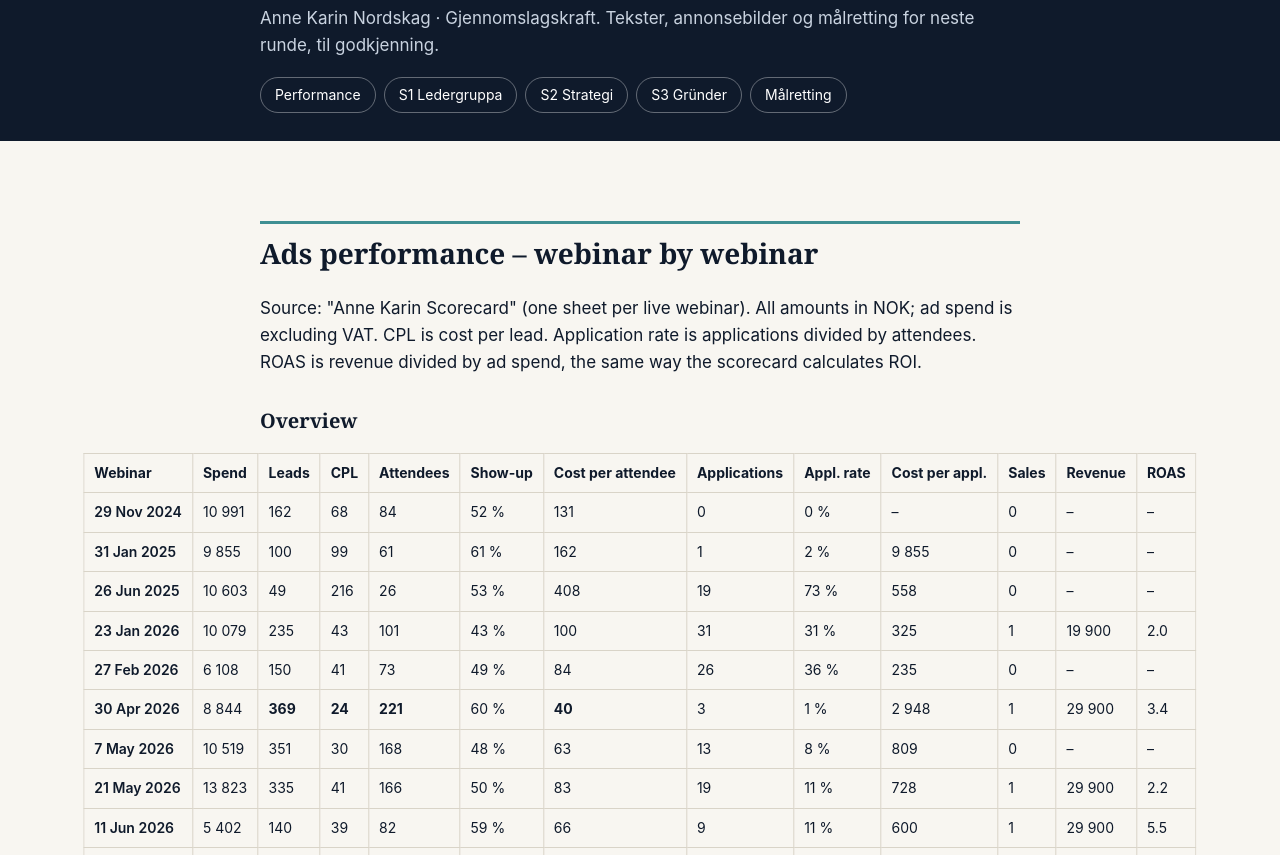
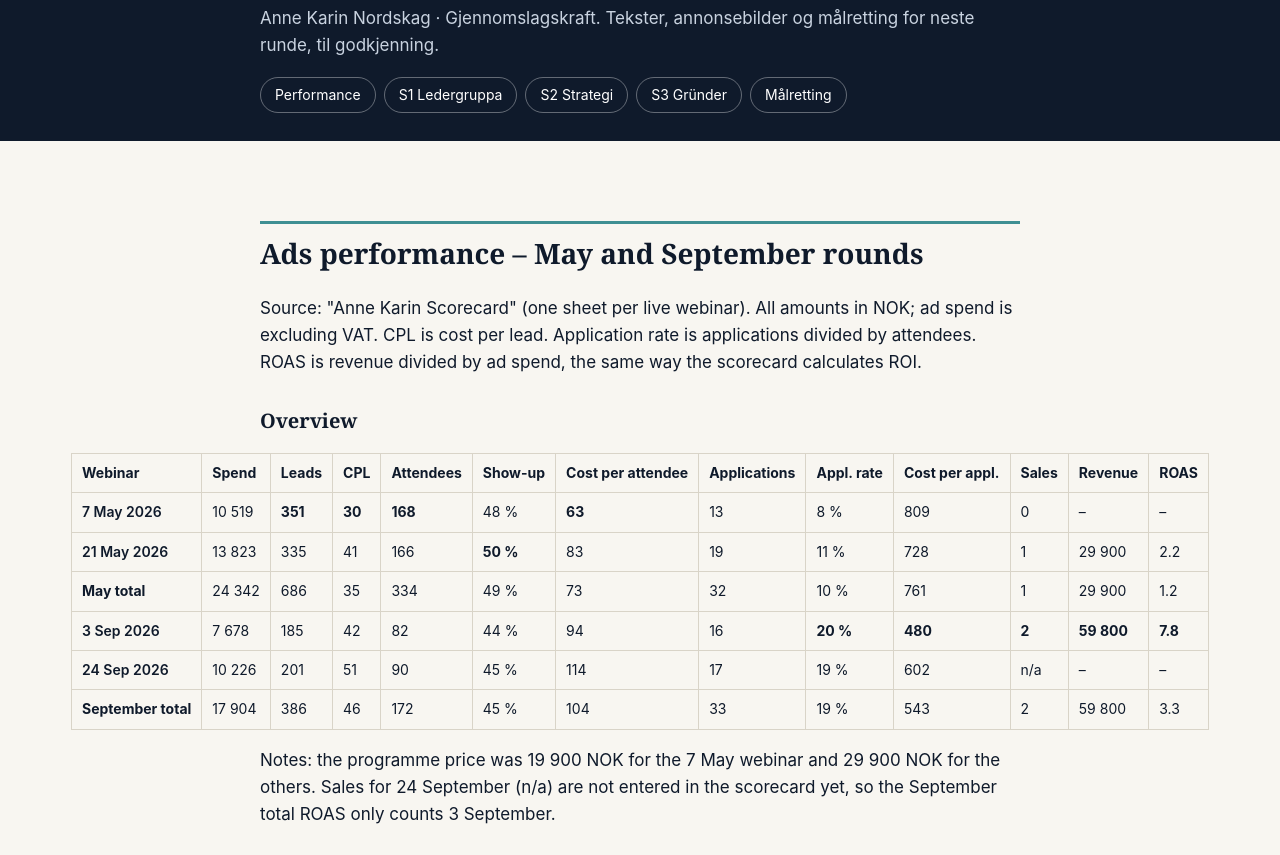
Before and after one commit to haphuongharley-wq/anne-karin-ads-review, a plain HTML site: page index.html in a window 1280 px wide. Shown: the part 86-941 px from the top of the page. Drawn offline with Linux system fonts and the light colour scheme.

Commit message:
docs: limit ads performance overview to May and September rounds

```diff
--- a/index.html
+++ b/index.html
@@ -28,7 +28,7 @@ hr{display:none}
 <header><div class="wrap"><h1>Annonser – lederversjon</h1>
 <p>Anne Karin Nordskag · Gjennomslagskraft. Tekster, annonsebilder og målretting for neste runde, til godkjenning.</p>
 <nav><a href="#performance">Performance</a><a href="#s1">S1 Ledergruppa</a><a href="#s2">S2 Strategi</a><a href="#s3">S3 Gründer</a><a href="#maalretting">Målretting</a></nav></div></header>
-<main><div class="wrap"><div class="perf"><h2 id="performance">Ads performance – webinar by webinar</h2>
+<main><div class="wrap"><div class="perf"><h2 id="performance">Ads performance – May and September rounds</h2>
 <p>Source: "Anne Karin Scorecard" (one sheet per live webinar). All amounts in NOK; ad spend is excluding VAT. CPL is cost per lead. Application rate is applications divided by attendees. ROAS is revenue divided by ad spend, the same way the scorecard calculates ROI.</p>
 <h3>Overview</h3>
 <table>
@@ -51,103 +51,13 @@ hr{display:none}
 </thead>
 <tbody>
 <tr>
-<td>29 Nov 2024</td>
-<td>10 991</td>
-<td>162</td>
-<td>68</td>
-<td>84</td>
-<td>52 %</td>
-<td>131</td>
-<td>0</td>
-<td>0 %</td>
-<td>–</td>
-<td>0</td>
-<td>–</td>
-<td>–</td>
-</tr>
-<tr>
-<td>31 Jan 2025</td>
-<td>9 855</td>
-<td>100</td>
-<td>99</td>
-<td>61</td>
-<td>61 %</td>
-<td>162</td>
-<td>1</td>
-<td>2 %</td>
-<td>9 855</td>
-<td>0</td>
-<td>–</td>
-<td>–</td>
-</tr>
-<tr>
-<td>26 Jun 2025</td>
-<td>10 603</td>
-<td>49</td>
-<td>216</td>
-<td>26</td>
-<td>53 %</td>
-<td>408</td>
-<td>19</td>
-<td>73 %</td>
-<td>558</td>
-<td>0</td>
-<td>–</td>
-<td>–</td>
-</tr>
-<tr>
-<td>23 Jan 2026</td>
-<td>10 079</td>
-<td>235</td>
-<td>43</td>
-<td>101</td>
-<td>43 %</td>
-<td>100</td>
-<td>31</td>
-<td>31 %</td>
-<td>325</td>
-<td>1</td>
-<td>19 900</td>
-<td>2.0</td>
-</tr>
-<tr>
-<td>27 Feb 2026</td>
-<td>6 108</td>
-<td>150</td>
-<td>41</td>
-<td>73</td>
-<td>49 %</td>
-<td>84</td>
-<td>26</td>
-<td>36 %</td>
-<td>235</td>
-<td>0</td>
-<td>–</td>
-<td>–</td>
-</tr>
-<tr>
-<td>30 Apr 2026</td>
-<td>8 844</td>
-<td><strong>369</strong></td>
-<td><strong>24</strong></td>
-<td><strong>221</strong></td>
-<td>60 %</td>
-<td><strong>40</strong></td>
-<td>3</td>
-<td>1 %</td>
-<td>2 948</td>
-<td>1</td>
-<td>29 900</td>
-<td>3.4</td>
-</tr>
-<tr>
 <td>7 May 2026</td>
 <td>10 519</td>
-<td>351</td>
-<td>30</td>
-<td>168</td>
+<td><strong>351</strong></td>
+<td><strong>30</strong></td>
+<td><strong>168</strong></td>
 <td>48 %</td>
-<td>63</td>
+<td><strong>63</strong></td>
 <td>13</td>
 <td>8 %</td>
 <td>809</td>
@@ -161,7 +71,7 @@ hr{display:none}
 <td>335</td>
 <td>41</td>
 <td>166</td>
-<td>50 %</td>
+<td><strong>50 %</strong></td>
 <td>83</td>
 <td>19</td>
 <td>11 %</td>
@@ -171,19 +81,19 @@ hr{display:none}
 <td>2.2</td>
 </tr>
 <tr>
-<td>11 Jun 2026</td>
-<td>5 402</td>
-<td>140</td>
-<td>39</td>
-<td>82</td>
-<td>59 %</td>
-<td>66</td>
-<td>9</td>
-<td>11 %</td>
-<td>600</td>
+<td><strong>May total</strong></td>
+<td>24 342</td>
+<td>686</td>
+<td>35</td>
+<td>334</td>
+<td>49 %</td>
+<td>73</td>
+<td>32</td>
+<td>10 %</td>
+<td>761</td>
 <td>1</td>
 <td>29 900</td>
-<td>5.5</td>
+<td>1.2</td>
 </tr>
 <tr>
 <td>3 Sep 2026</td>
@@ -194,8 +104,8 @@ hr{display:none}
 <td>44 %</td>
 <td>94</td>
 <td>16</td>
-<td>20 %</td>
-<td>480</td>
+<td><strong>20 %</strong></td>
+<td><strong>480</strong></td>
 <td><strong>2</strong></td>
 <td><strong>59 800</strong></td>
 <td><strong>7.8</strong></td>
@@ -216,33 +126,33 @@ hr{display:none}
 <td>–</td>
 </tr>
 <tr>
-<td>12 Nov 2026</td>
-<td>8 963</td>
-<td>151</td>
-<td>59</td>
-<td>56</td>
-<td><strong>37 %</strong></td>
-<td>160</td>
-<td>3</td>
-<td>5 %</td>
-<td><strong>2 988</strong></td>
-<td>n/a</td>
-<td>–</td>
-<td>–</td>
+<td><strong>September total</strong></td>
+<td>17 904</td>
+<td>386</td>
+<td>46</td>
+<td>172</td>
+<td>45 %</td>
+<td>104</td>
+<td>33</td>
+<td>19 %</td>
+<td>543</td>
+<td>2</td>
+<td>59 800</td>
+<td>3.3</td>
 </tr>
 </tbody>
 </table>
-<p>Notes: the programme price was 19 900 NOK for the webinars on 23 Jan, 27 Feb and 7 May 2026, and 29 900 NOK for the other 2026 webinars. Sales for 24 Sep and 12 Nov (n/a) are not entered in the scorecard yet. In 2024–2025 the programme was a different, lower-priced offer, so those rows are only for reference.</p>
+<p>Notes: the programme price was 19 900 NOK for the 7 May webinar and 29 900 NOK for the others. Sales for 24 September (n/a) are not entered in the scorecard yet, so the September total ROAS only counts 3 September.</p>
 <h3>What the numbers say</h3>
-<p><strong>1. The cheapest leads were not the best leads.</strong> 30 April and 7 May had the lowest cost per lead (24 and 30 NOK) and the fullest rooms (221 and 168 attendees). But they produced only 3 and 13 applications. Each application cost 2 948 and 809 NOK.</p>
-<p><strong>2. September was the best round for quality.</strong> Cost per lead was higher (42–51 NOK), but about one in five attendees applied. Each application cost 480–602 NOK. 3 September gave 2 sales and the best ROAS of the year (7.8). These webinars ran the August ads "Hvorfor får du ikke ja?" and "Hvorfor får du ikke folk med deg?", which name leaders and list her clients.</p>
-<p><strong>3. November was the weakest round.</strong> Cost per lead rose to 59 NOK, show-up fell to 37 %, and only 3 people applied. Each application cost about 2 988 NOK, six times more than in September. This round led with the "honest feedback" ad, which drew people who are not leaders.</p>
-<p><strong>4. January and February 2026 had the highest application rates</strong> (31–36 %) at about 41–43 NOK per lead. This shows that a cost per lead around 40–50 NOK can still bring in the right people.</p>
+<p><strong>1. May gave cheap leads and full rooms.</strong> Cost per lead was 30–41 NOK, and each webinar had about 165 attendees. But only one in ten attendees applied, and the round produced one sale on 24 342 NOK of ad spend.</p>
+<p><strong>2. September gave fewer, better leads.</strong> Cost per lead was higher (42–51 NOK) and the rooms were half the size. But about one in five attendees applied, twice the May rate. With about 6 400 NOK less ad spend, September brought in more applications than May (33 against 32), at 543 NOK per application against 761.</p>
+<p><strong>3. 3 September was the best webinar of the two rounds.</strong> It had the lowest cost per application (480 NOK), 2 sales and a ROAS of 7.8.</p>
+<p><strong>4. Why September worked:</strong> these webinars ran the August ads "Hvorfor får du ikke ja?" and "Hvorfor får du ikke folk med deg?". They open with a leadership situation, name the audience and list her clients (Aker BP, TINE, KS, SpareBank 1, Norges Bank). That filters out people who are not leaders before they sign up.</p>
 <h3>What this means for the next round</h3>
 <ul>
-<li>Judge the ads by <strong>cost per application</strong> and job title, not by cost per lead. A higher cost per lead is fine when the right leaders come in.</li>
-<li>A reasonable target: cost per lead 40–55 NOK, application rate above 15 %, and cost per application under 600 NOK. September reached all three.</li>
-<li>The new leader ads build on the September ads (leader audience line, client names, required job title). This is the strategy most likely to repeat September's results.</li>
+<li>Judge the ads by <strong>cost per application</strong>, not cost per lead. September's higher cost per lead paid off in better applicants.</li>
+<li>A reasonable target, based on September: cost per lead 40–55 NOK, application rate above 15 %, and cost per application under 600 NOK.</li>
+<li>The new leader ads build on the September ads (leader audience line, client names, required job title), so this is the strategy most likely to repeat September's results.</li>
 </ul></div><h1>Annonser – lederversjon (neste kampanje)</h1>
 <p>Utkast til godkjenning innen fredag. Bygger på det som virket i august/september-annonsene ("Hvorfor får du ikke ja?" og "Hvorfor får du ikke folk med deg?"):</p>
 <ul>
```
